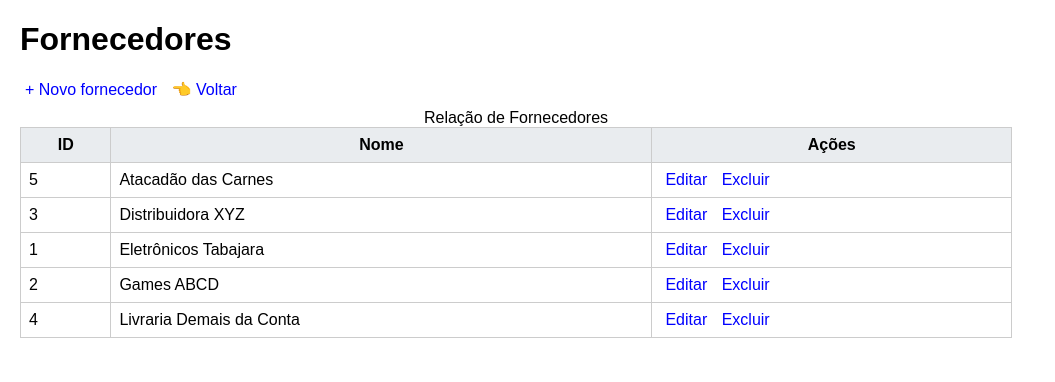
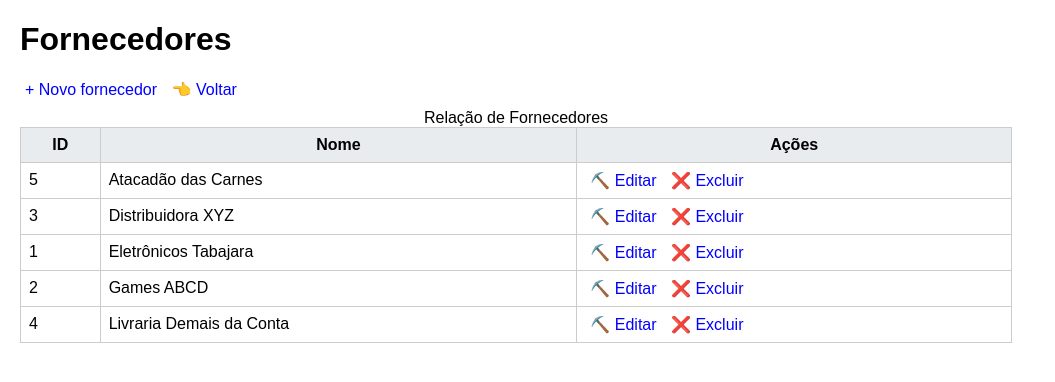
Before and after one commit to William8400/flybynight-gerenciamento, a PHP site: page /fornecedores/listar.php in a window 1280 px wide. Shown: the top 382 px of the page, without its empty margins (0-1055 px from the left). Run offline with PHP 8.4, Linux system fonts and the light colour scheme; data comes from the database, SQL or seed files in the repository.

Commit message:
colocando simbolos

```diff
--- a/fornecedores/listar.php
+++ b/fornecedores/listar.php
@@ -48,8 +48,8 @@ $fornecedores = buscarFornecedores($conexao);
                 <td>
                     <!-- LINK DINÂMICO, ou seja, a url/endereço
                      utiliza parâmetro(s) e valor(es) dinâmico(s) -->
-                    <a href="editar.php?id=<?=$fornecedor['id']?>">Editar</a>
-                    <a class="excluir" href="excluir.php?id=<?=$fornecedor['id']?>">Excluir</a>
+                    <a href="editar.php?id=<?=$fornecedor['id']?>"> ⛏️ Editar</a>
+                    <a class="excluir" href="excluir.php?id=<?=$fornecedor['id']?>">❌ Excluir</a>
                 </td>
             </tr>
 
```
